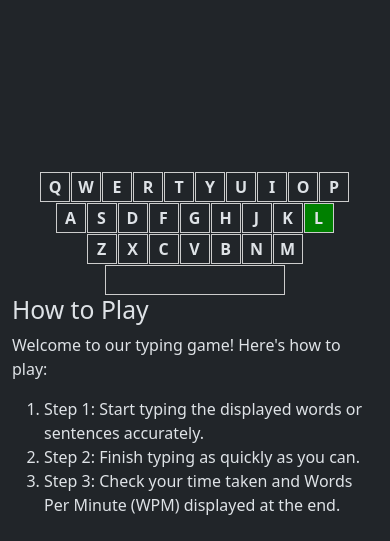
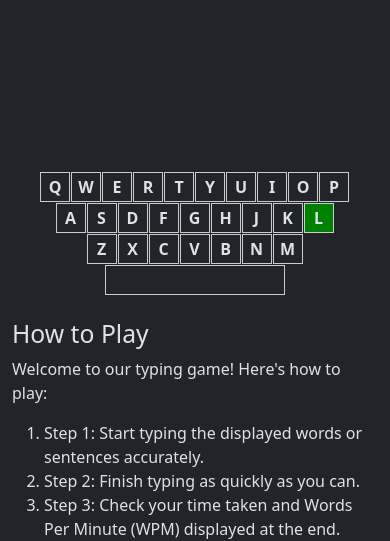
Before and after one commit to tshipenchko/WT1207, a plain HTML site: page final/index.html in a window 390 px wide. Shown: the part 306-847 px from the top of the page. Drawn offline with nearby package versions, Linux system fonts and the light colour scheme.

Commit message:
Fix padding

```diff
--- a/final/index.html
+++ b/final/index.html
@@ -65,7 +65,7 @@
 <!-- Section HowTo -->
 <section class="container">
     <div class="row">
-        <section class="col-lg-6 col-md-12 keyboard-section">
+        <section class="col-lg-6 col-md-12 keyboard-section pb-4">
             <!-- The keyboard will be generated here -->
             <div class="keyboard"></div>
         </section>
```
